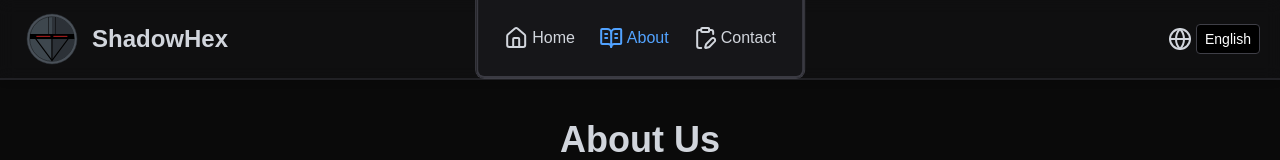
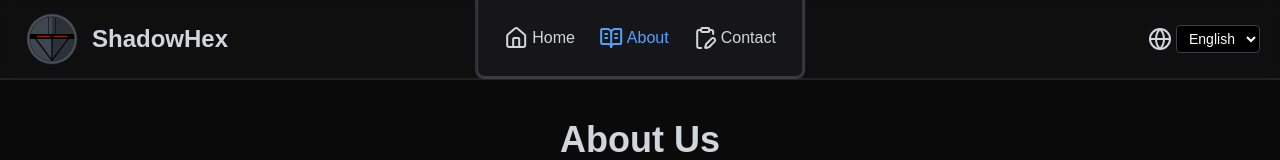
Before and after one commit to Shadowtrooper11/shadow-dev, a Next.js app: page /en/about in a window 1280 px wide. Shown: the top 160 px of the page. Built offline with nearby package versions, Linux system fonts and the light colour scheme.

Commit message:
Accessibility fixes.

```diff
--- a/src/components/LanguageSwitcher.tsx
+++ b/src/components/LanguageSwitcher.tsx
@@ -26,7 +26,7 @@ export default function LanguageSwitcher() {
         defaultValue={locale}
         onChange={handleChange}
         disabled={isPending}
-        className="bg-black text-white border border-zinc-700 rounded px-2 py-1 text-sm focus:outline-none cursor-pointer appearance-none"
+        className="bg-black text-white border border-zinc-700 rounded px-2 py-1 text-sm focus:outline-none cursor-pointer"
       >
         <option value="en">English</option>
         <option value="ja">日本語</option>
--- a/src/components/Navbar.tsx
+++ b/src/components/Navbar.tsx
@@ -85,7 +85,7 @@ export default function Navbar() {
                                         key={link.path}
                                         href={link.path}
                                         onClick={() => setMobileMenuOpen(false)}
-                                        className={cn("flex items-center hover:text-blue-400 transition duration-300 gap-1 bg-zinc-900 p-4 border-b border-zinc-700/90",
+                                        className={cn("flex items-center hover:text-blue-400 transition duration-300 gap-1 bg-zinc-900 p-6 border-b-2 border-zinc-700/90",
                                             isActive ? "text-blue-400" : "text-gray-300"
                                         )}
                                     >
```
